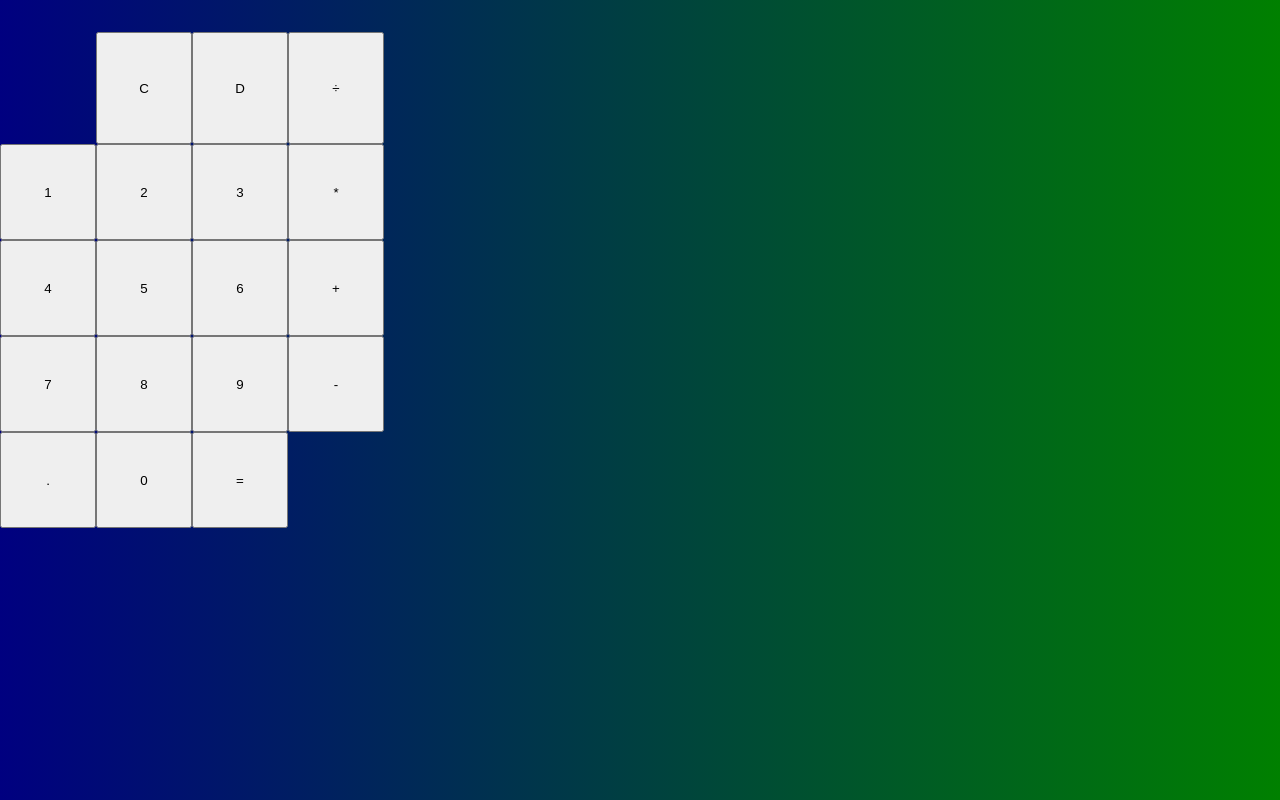
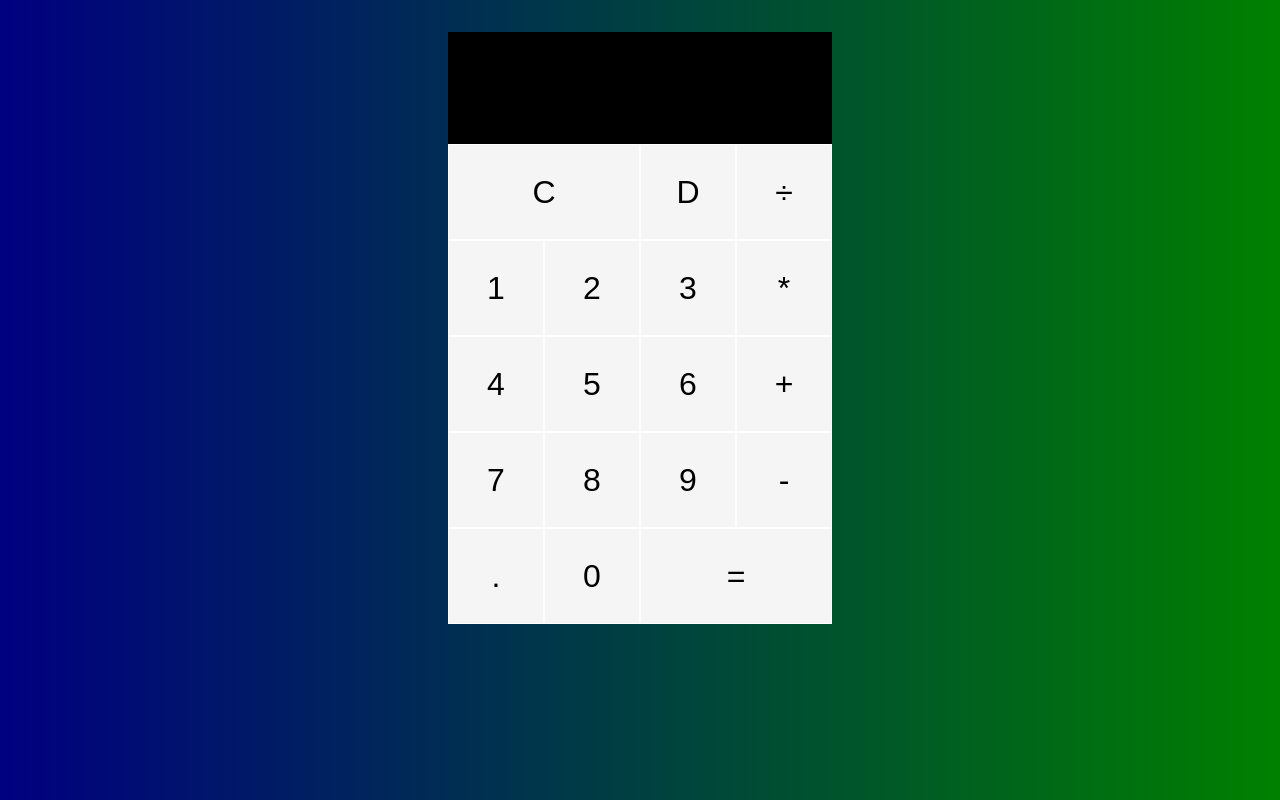
Before and after one commit to TzuCChan/calculator-React, a React (Create React App) app: page / in a window 1280 px wide. Built offline with nearby package versions, Linux system fonts and the light colour scheme.

Commit message:
add more css

```diff
--- a/src/calculator.css
+++ b/src/calculator.css
@@ -12,4 +12,44 @@
   margin-top: 2rem;
   grid-template-columns: repeat(4, 6rem);
   grid-template-rows:  minmax(7rem, auto) repeat(5, 6rem);
+  justify-content: center;
 }
+
+.span-two {
+  grid-column: span 2;
+}
+
+.output {
+   grid-column: 1 / -1 ;
+   background-color: black;
+   display: flex;
+   flex-direction: column;
+   align-items: flex-end;
+   justify-content: space-around;
+   padding: .75rem;
+   word-wrap: break-word;
+   word-break: break-all;
+}
+
+.output .previous-operand {
+  color: white;
+  font-size: 2rem;
+}
+
+.output .current-operand {
+  color: white;
+  font-size: 3rem;
+}
+
+.grid > button {
+  cursor: pointer;
+  font-size: 2rem;
+  border: 1px solid white;
+  outline: none;
+  background-color: whitesmoke;
+}
+
+.gird > button:hover,
+.gird > button:focus {
+  background-color: whitesmoke;
+}
```
